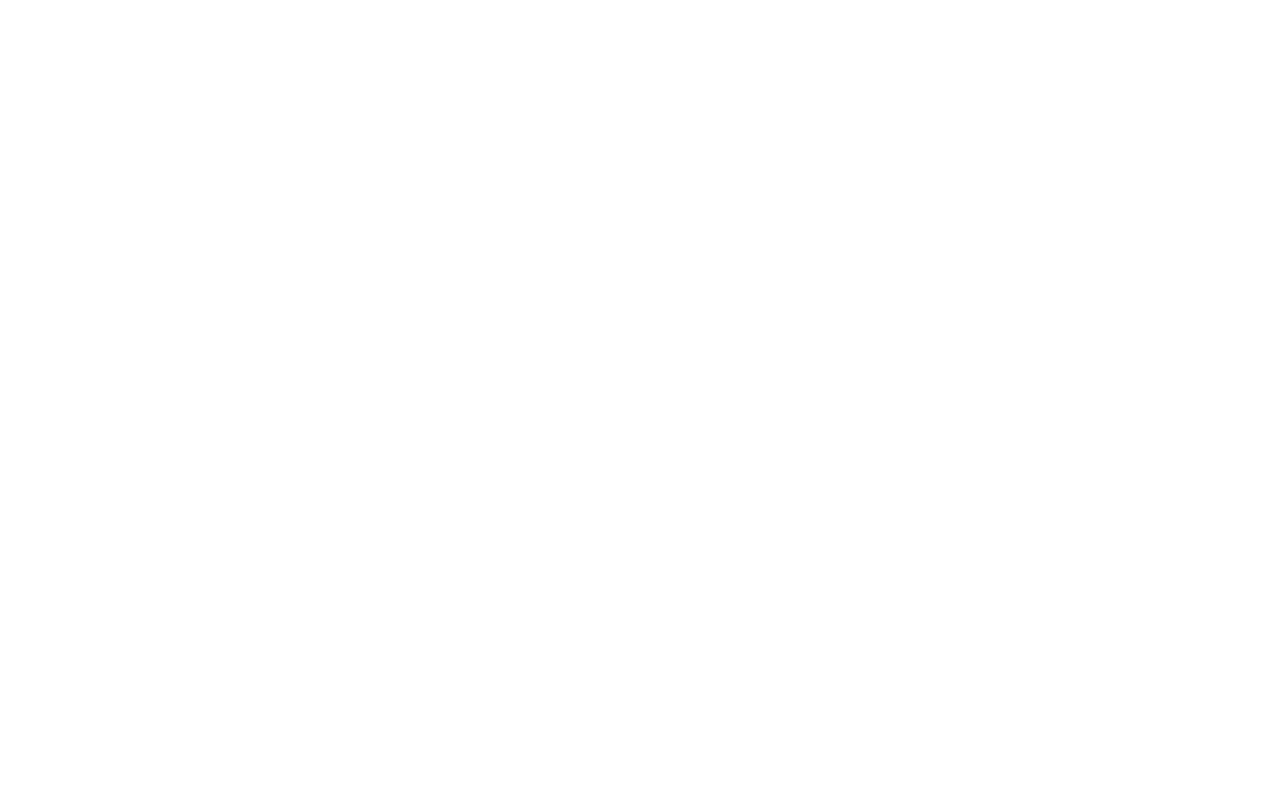
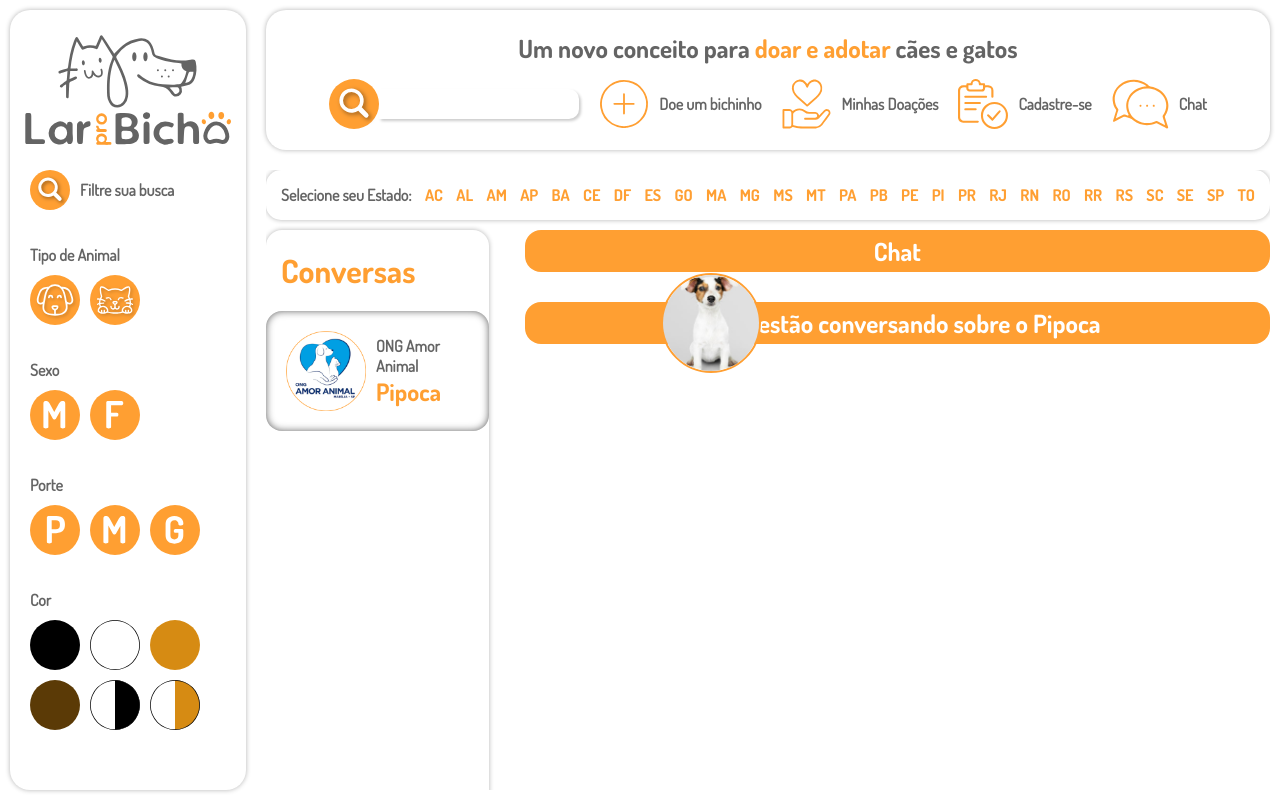
Before and after one commit to ICEI-PUC-Minas-PMV-SInt/pmv-sint-2023-2-e2-proj-front-t1-group3, a React (Create React App) app in the folder lar-pro-bicho-codificacao/: page /chat in a window 1280 px wide. Before the commit this address had no page. Built offline with nearby package versions, Linux system fonts and the light colour scheme.

Commit message:
criação da página de chat

```diff
--- a/lar-pro-bicho-codificacao/src/App.js
+++ b/lar-pro-bicho-codificacao/src/App.js
@@ -4,6 +4,7 @@
 import Login from "./pages/Login"
 import "./EstiloGeralApp.css"
 import PerfilDoAnimal from "./pages/PerfilDoAnimal";
+import Chat from "./pages/Chat";
 
 function App() {
   return (
@@ -15,6 +16,7 @@
           <Route path="/doe-um-bichinho" element={<Login />} />
           <Route path="/login" element={<Login />} />
           <Route path="/perfil-do-animal" element={<PerfilDoAnimal />} />
+          <Route path="/chat" element={<Chat />} />
         </Routes>
       </BrowserRouter>
     </>
--- a/lar-pro-bicho-codificacao/src/components/Header.js
+++ b/lar-pro-bicho-codificacao/src/components/Header.js
@@ -38,7 +38,7 @@
                     </span>
                 </a>
 
-                <a href="#">
+                <a href="/chat">
                     <span>
                         <img src={BtnChat} alt="Botão de chat" />
                         <h2>Chat</h2>
--- /dev/null
+++ b/lar-pro-bicho-codificacao/src/pages/Chat.css
@@ -0,0 +1,143 @@
+@font-face {
+  font-family: dosis-bold;
+  src: url(../assets/fonts/dosis-bold.ttf);
+}
+
+:root {
+  --laranja: #ff9f32;
+  --config-sombra-caixa: 0 0 5px rgba(0, 0, 0, 0.3);
+}
+
+.main_container {
+  display: flex;
+  margin: 10px 0;
+  gap: 36px;
+}
+
+.container_conversas {
+  display: flex;
+  flex-flow: column;
+  border-radius: 16px;
+  box-shadow: var(--config-sombra-caixa);
+  width: 300px;
+}
+
+.container_conversas h1 {
+  color: var(--laranja);
+  margin: 20px 15px;
+  font-size: 32px;
+}
+
+.card_conversas {
+  display: flex;
+  justify-content: center;
+  align-items: center;
+  gap: 10px;
+  border-radius: 16px;
+  box-shadow: inset 0px 0px 9px -1px rgba(0,0,0,0.75);
+  padding: 20px;
+}
+
+.card_conversas img {
+  width: 80px;
+}
+
+.card_conversas h2 {
+    color: var(--laranja);
+    font-size: 24px;
+    font-family: dosis-bold;
+}
+
+.main_conversa {
+    display: flex;
+    flex-flow: column;
+    width: 100%;
+}
+
+.primeiro_titulo {
+    background-color: var(--laranja);
+    border-radius: 16px;
+    text-align: center;
+    padding: 5px;
+}
+
+.primeiro_titulo h1 {
+    color: white;
+}
+
+.segundo_titulo {
+    display: flex;
+    padding: 5px;
+    text-align: center;
+    background-color: var(--laranja);
+    border-radius: 16px;
+    justify-content: center;
+    margin-top: 30px;
+    align-items: center;
+    position: relative;
+}
+
+.segundo_titulo img {
+    width: 100px;
+    border-radius: 50%;
+    position: absolute;
+    margin-right: 50%;
+    border: solid 2px var(--laranja);
+}
+
+.segundo_titulo h1 {
+    color: white;
+}
+
+.espaco_conversa {
+    height: 518px;
+    width: 100%;
+    overflow-y: scroll;
+}
+
+::-webkit-scrollbar {
+    background-color: var(--laranja);
+    border: none;
+}
+
+.div_input {
+    display: flex;
+    width: 100%;
+    background-color: rgb(233, 233, 233);
+    border-radius: 16px;
+    gap: 10px;
+    padding: 5px;
+    justify-content: center;
+}
+
+.div_input input {
+    outline: none;
+    border-radius: 16px;
+    border: none;
+    width: 90%;
+}
+
+
+.div_input img {
+    width: 40px;
+    cursor: pointer;
+}
+
+.div_mensagem {
+  display: flex;
+  justify-content: flex-end;
+  align-items: center;
+  gap: 20px;
+  margin: 20px;
+}
+
+.horarioMensagem {
+  font-size: smaller;
+}
+
+.div_mensagem img {
+  width: 30px;
+  border: solid 1px rgb(233, 233, 233);
+  background-color: rgb(233, 233, 233);
+  border-radius: 50%;
+}
--- /dev/null
+++ b/lar-pro-bicho-codificacao/src/pages/Chat.js
@@ -0,0 +1,162 @@
+import "./TemplateSPA.css";
+import "./Chat.css";
+import "./Home.css";
+import Header from "../components/Header";
+import Aside from "../components/Aside";
+import Ong from "../assets/imgs/ong-amor-animal.png";
+import Pipoca from "../assets/imgs/pipoca.jpg";
+import Seta from "../assets/imgs/icone_enviar.svg";
+import SemFoto from "../assets/imgs/sem-foto.png";
+import { useState } from "react";
+
+const estados = [
+  "AC",
+  "AL",
+  "AM",
+  "AP",
+  "BA",
+  "CE",
+  "DF",
+  "ES",
+  "GO",
+  "MA",
+  "MG",
+  "MS",
+  "MT",
+  "PA",
+  "PB",
+  "PE",
+  "PI",
+  "PR",
+  "RJ",
+  "RN",
+  "RO",
+  "RR",
+  "RS",
+  "SC",
+  "SE",
+  "SP",
+  "TO",
+];
+
+function SelecioneEstado() {
+  return (
+    <div className="selecioneEstado">
+      <h2>Selecione seu Estado:</h2>
+      {estados.map((estado) => (
+        <a href="#">{estado}</a>
+      ))}
+    </div>
+  );
+}
+
+function Mensagem({ mensagem }) {
+  function formataHorario(horario) {
+    const date = new Date(horario);
+    const horas = date.getHours();
+    const minutos = date.getMinutes();
+
+    return `${horas}:${minutos}`;
+  }
+
+  return (
+    <div className="div_mensagem">
+      <div>
+        <p>{mensagem.text}</p>
+        <p className="horarioMensagem">{formataHorario(mensagem.time)}</p>
+      </div>
+      <img src={SemFoto} alt="pessoa" />
+    </div>
+  );
+}
+
+function Mensagens({ mensagens }) {
+  return (
+    <div className="espaco_conversa">
+      {mensagens.map((mensagem) => (
+        <Mensagem mensagem={mensagem} />
+      ))}
+    </div>
+  );
+}
+
+function ContainerConversas() {
+  return (
+    <aside className="container_conversas">
+      <h1>Conversas</h1>
+      <div className="card_conversas">
+        <img src={Ong} alt="Ong Amor Animal" />
+        <div className="dados_conversa">
+          <h3>ONG Amor Animal</h3>
+          <h2>Pipoca</h2>
+        </div>
+      </div>
+    </aside>
+  );
+}
+
+function Chat() {
+  const [mensagem, setMensagem] = useState("");
+
+  const [mensagens, setMensagens] = useState(
+    JSON.parse(localStorage.getItem("mensagens") || "[]")
+  );
+
+  function enviarMsg() {
+    if (mensagem == "") {
+      alert("Por favor escreva uma mensagem");
+    } else {
+      setMensagens((prevMensagens) => {
+        const mensagensAtuais = [
+          ...prevMensagens,
+          { text: mensagem, time: new Date().toString() },
+        ];
+        localStorage.setItem("mensagens", JSON.stringify(mensagensAtuais));
+        return mensagensAtuais;
+      });
+      setMensagem('')
+    }
+  }
+
+  return (
+    <div className="container">
+      <header id="header">
+        <Header />
+      </header>
+
+      <aside id="aside">
+        <Aside />
+      </aside>
+
+      <main id="main">
+        <SelecioneEstado />
+
+        <div className="main_container">
+          <ContainerConversas />
+
+          <section className="main_conversa">
+            <div className="primeiro_titulo">
+              <h1>Chat</h1>
+            </div>
+            <div className="segundo_titulo">
+              <img src={Pipoca} alt="" />
+              <h1>Vocês estão conversando sobre o Pipoca</h1>
+            </div>
+            <Mensagens mensagens={mensagens} />
+            <div className="div_input">
+              <input
+                type="text"
+                placeholder="Digite sua mensagem"
+                onChange={(e) => setMensagem(e.target.value)}
+                value={mensagem}
+              />
+              <img src={Seta} alt="enviar" onClick={enviarMsg} />
+            </div>
+          </section>
+        </div>
+      </main>
+    </div>
+  );
+}
+
+export default Chat;
```
Also changed, not shown: lar-pro-bicho-codificacao/src/assets/imgs/icone_enviar.svg (added).
